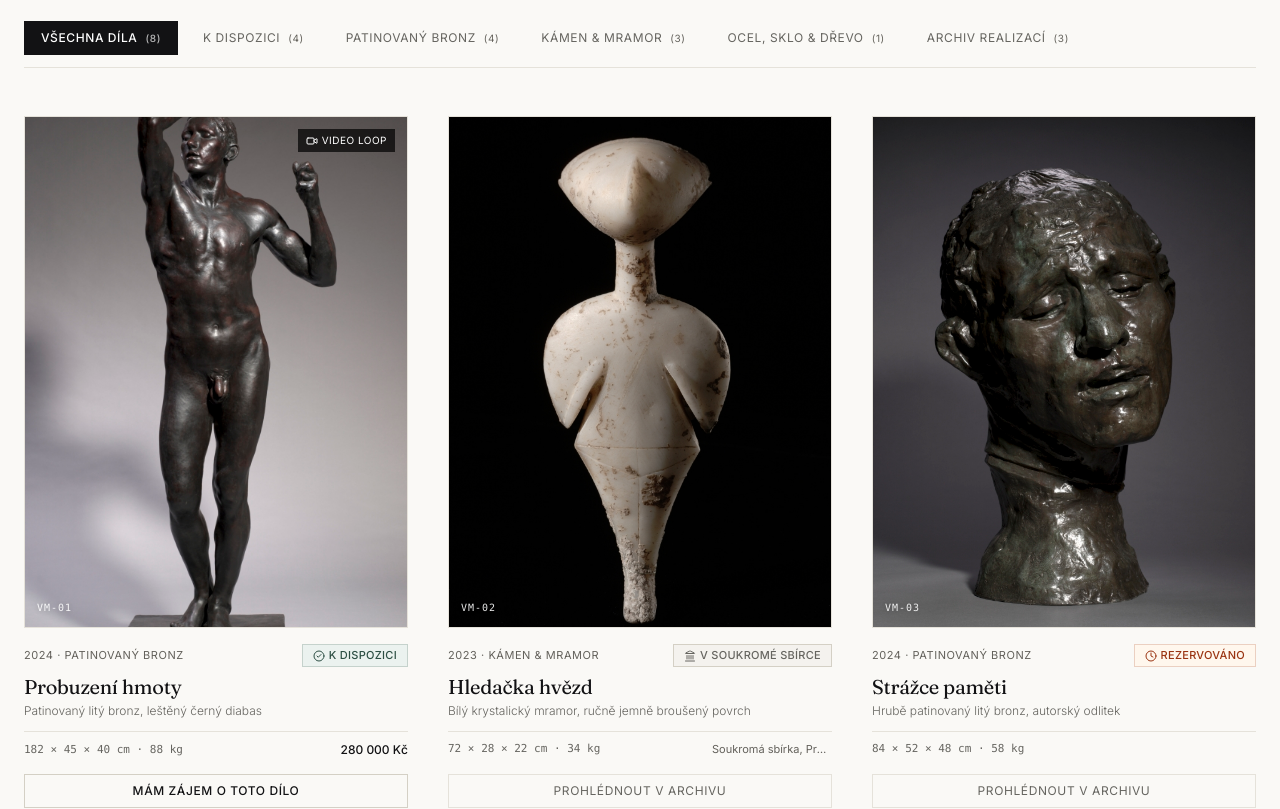
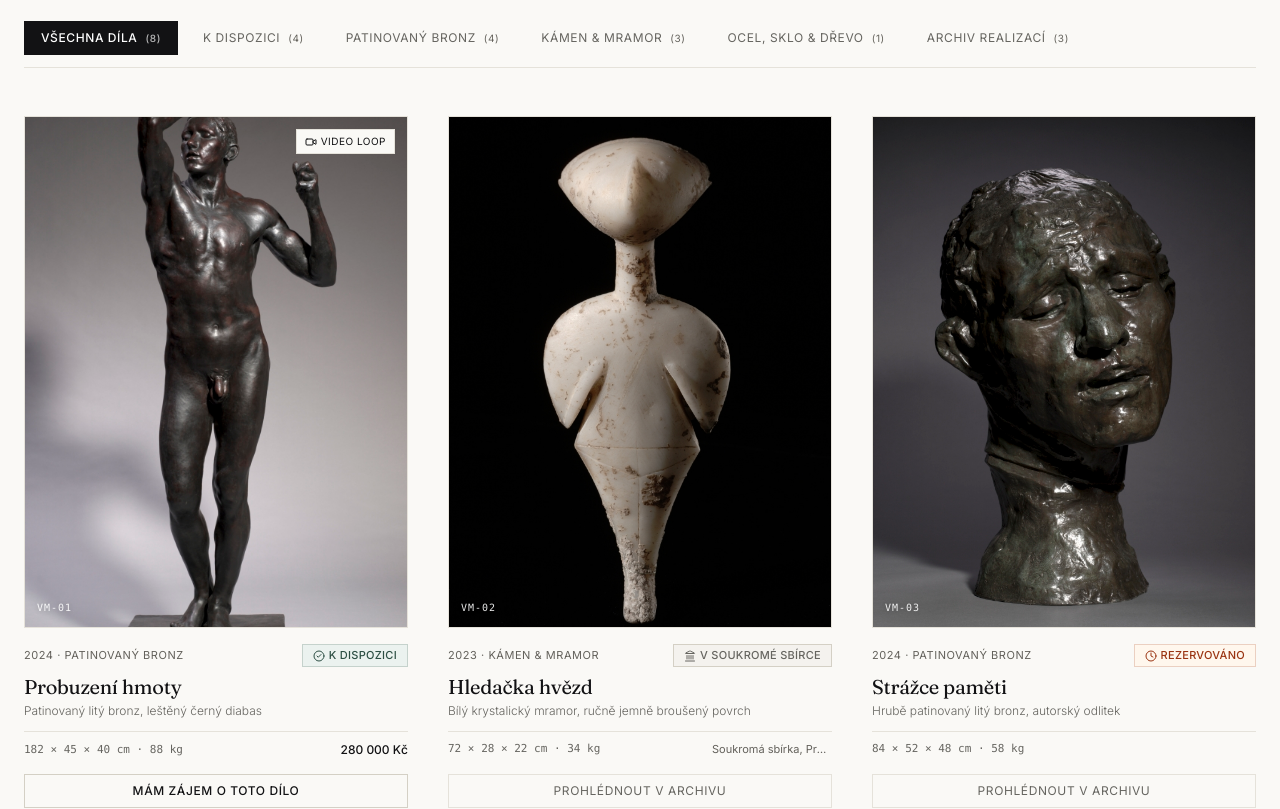
Before and after one commit to karolko-sk/sochar-portfolio, a Next.js app: page / in a window 1280 px wide. Shown: the part 1180-1989 px from the top of the page. Built offline with nearby package versions, Linux system fonts and the light colour scheme.

Commit message:
sfv2(TASK-6E60D114): [Calibration P1] DESIGN_GUIDE_ARCHITECTURAL_HAIRLINES in components/Artw (#11)
SFV2-Task-Id: TASK-6E60D114
SFV2-Approval-Hash: b9edcd93940ddfb3eb39a6624e555e08438ea0777502f90f0b1d207392d8d691
SFV2-Evidence-Hash: b228bbf725aaaf722001f6f8a5e08d6e56a8b0e1522cf69d7c36b976cdede665

```diff
--- a/components/ArtworkCard.tsx
+++ b/components/ArtworkCard.tsx
@@ -67,8 +67,8 @@ export const ArtworkCard: React.FC<ArtworkCardProps> = ({
 
         {/* Video / 360 Indicator if available */}
         {artwork.videoUrl && (
-          <div className="absolute top-3 right-3 px-2 py-1 bg-black/70 backdrop-blur-sm text-white text-[10px] uppercase tracking-wider flex items-center gap-1">
-            <Video className="w-3 h-3" />
+          <div className="absolute top-3 right-3 px-2 py-1 bg-[#FAF9F6] text-[#121214] border border-[#E5E2DA] text-[10px] uppercase tracking-wider flex items-center gap-1">
+            <Video className="w-3 h-3 text-[#121214]" />
             <span>Video loop</span>
           </div>
         )}
@@ -85,7 +85,7 @@ export const ArtworkCard: React.FC<ArtworkCardProps> = ({
               e.stopPropagation();
               onOpen(artwork);
             }}
-            className="px-4 py-2.5 bg-[#FAF9F6] text-[#121214] text-xs uppercase tracking-wider font-medium shadow-md flex items-center gap-2 hover:bg-white transition-colors"
+            className="px-4 py-2.5 bg-[#FAF9F6] text-[#121214] border border-[#E5E2DA] text-xs uppercase tracking-wider font-medium flex items-center gap-2 hover:bg-white transition-colors"
           >
             <Maximize2 className="w-3.5 h-3.5" />
             <span>Detail plastiky</span>
```
